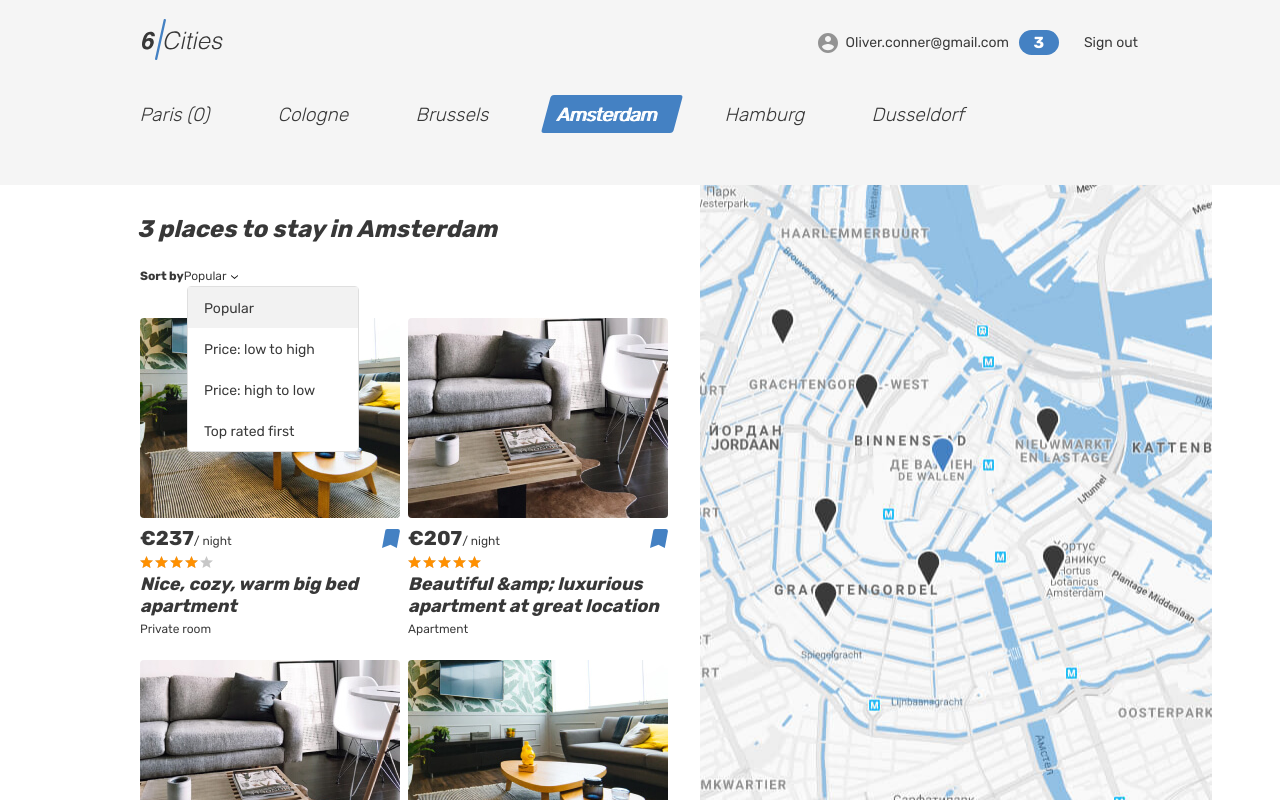
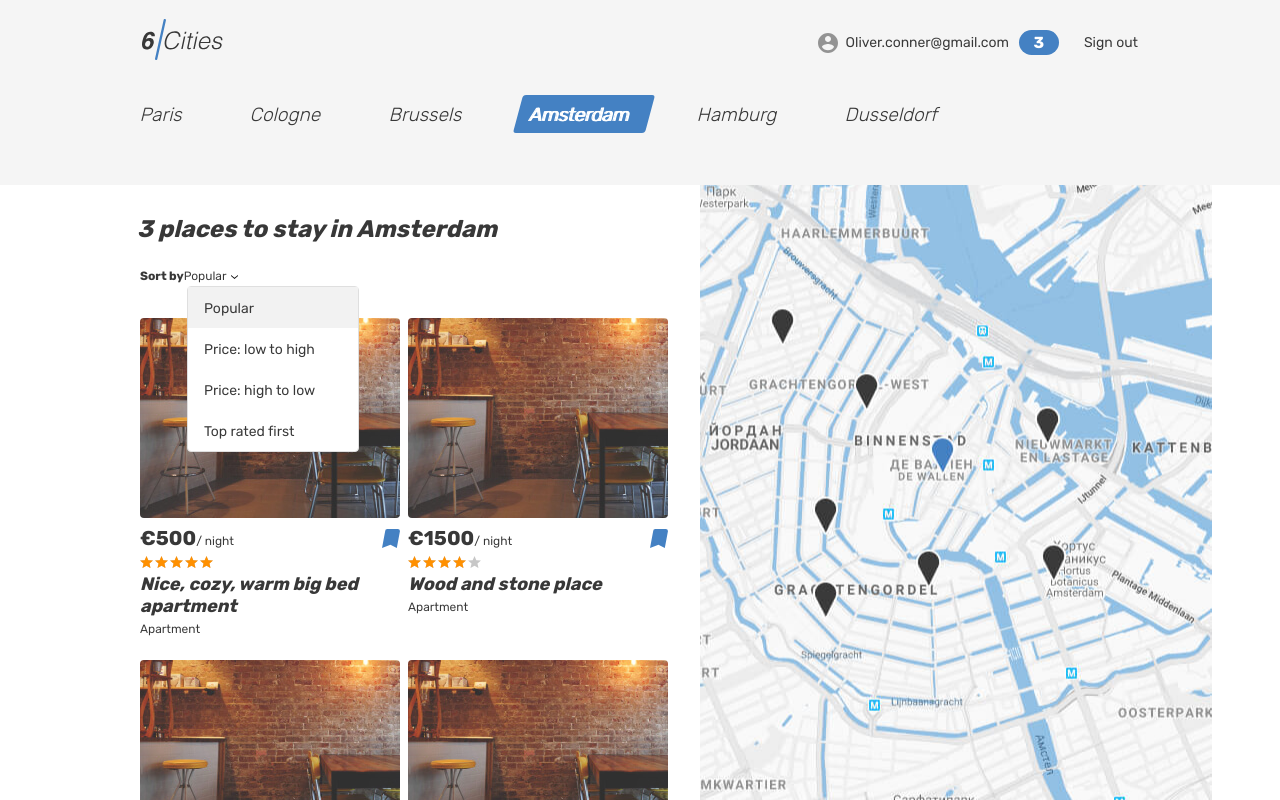
Before and after one commit to htmlacademy-react/2078917-six-cities-11, a React (Create React App) app in the folder project/: page / in a window 1280 px wide. Built offline with nearby package versions, Linux system fonts and the light colour scheme.

Commit message:
Исправляет замечания

```diff
--- a/project/src/components/app/app.tsx
+++ b/project/src/components/app/app.tsx
@@ -8,7 +8,10 @@ type AppProps = {
 
 function App({ offersNumber, offers }: AppProps): JSX.Element {
   return (
-    <MainPage offersNumber={offersNumber} offers={offers}/>
+    <MainPage
+      offersNumber={offersNumber}
+      offers={offers}
+    />
   );
 }
 
--- a/project/src/components/offer-list/offer-list.tsx
+++ b/project/src/components/offer-list/offer-list.tsx
@@ -11,7 +11,7 @@ function OfferList({ offers, setActiveCard }: OfferProps): JSX.Element {
     <>
       {offers.map(
         (offer, id) => {
-          const keyValue = `${id}`;
+          const keyValue = id;
           return (
             <PropertyCard
               key={keyValue}
--- a/project/src/components/property-card/property-card.tsx
+++ b/project/src/components/property-card/property-card.tsx
@@ -1,6 +1,5 @@
 import { Offer } from '../../types/offer';
 import { Link } from 'react-router-dom';
-import { getRandomItem } from '../../mocks/utils';
 
 type OfferProps = {
   offer: Offer;
@@ -11,10 +10,24 @@ function PropertyCard({ offer, setActiveCard}: OfferProps ): JSX.Element {
   const { id, photos, title, type, rating, price } = offer;
 
   return (
-    <article className="cities__card place-card" onMouseOver={() => { setActiveCard && setActiveCard(offer.id); }}>
+    <article
+      className="cities__card place-card"
+      onMouseOver={() => {
+        if (setActiveCard)
+        {
+          setActiveCard(offer.id);
+        }
+      }}
+    >
       <div className="cities__image-wrapper place-card__image-wrapper">
         <Link to={`/offer/${id}`}>
-          <img className="place-card__image" src={`img/${getRandomItem(photos)}`} width="260" height="200" alt="Place" />
+          <img
+            className="place-card__image"
+            src={`img/${photos.length > 0 ? photos[0] : 'room.jpg'}`}
+            width="260"
+            height="200"
+            alt="Place"
+          />
         </Link>
       </div>
       <div className="place-card__info">
--- a/project/src/mocks/offers.ts
+++ b/project/src/mocks/offers.ts
@@ -1,52 +1,5 @@
 import { Offer } from '../types/offer';
 import { reviews } from './reviews';
-import { getRandomItem, getRandomNumber } from './utils';
-
-const titles : string[] = [
-  'Nice, cozy, warm big bed apartment',
-  'Wood and stone place',
-  'Beautiful &amp; luxurious apartment at great location',
-  'Canal View Prinsengracht'
-];
-
-const descriptions: string[] = [
-  'A quiet cozy and picturesque that hides behind a a river by the unique lightness of Amsterdam. The building is green and from 18th century.',
-  'An independent House, strategically located between Rembrand Square and National Opera, but where the bustle of the city comes to rest in this alley flowery and colorful.'
-];
-
-
-const propertyTypes: string[] = [
-  'Apartment',
-  'Private room'
-];
-
-const avatars: string[] = [
-  'avatar-angelina.jpg',
-  'avatar-max.jpg'
-];
-
-const names: string[] = [
-  'Max',
-  'Angelina',
-  'Josh',
-  'Jose',
-  'Harry',
-  'Angelina'
-];
-
-const facilities: string[] = [
-  'Wi - Fi',
-  'Washing machine',
-  'Towels',
-  'Heating',
-  'Coffee machine',
-  'Baby seat',
-  'Kitchen',
-  'Dishwasher',
-  'Cabel TV',
-  'Fridge'
-];
-
 
 export const offers: Offer[] = [
   {
@@ -59,98 +12,125 @@ export const offers: Offer[] = [
       'studio-01.jpg',
       'apartment-01.jpg'
     ],
-    title: getRandomItem(titles),
-    description: getRandomItem(descriptions),
-    isPremium: getRandomNumber(0, 1) === 1,
-    type: getRandomItem(propertyTypes),
-    rating: getRandomNumber(0,5),
-    bedroomNumber: getRandomNumber(1,4),
-    guests: getRandomNumber(1, 4),
-    price: getRandomNumber(10, 400),
+    title: 'Nice, cozy, warm big bed apartment',
+    description: 'A quiet cozy and picturesque that hides behind a a river by the unique lightness of Amsterdam. The building is green and from 18th century.',
+    isPremium: true,
+    type: 'Apartment',
+    rating: 5,
+    bedroomNumber: 3,
+    guests: 2,
+    price: 500,
     hostInfo: {
-      avatar: getRandomItem(avatars),
-      name: getRandomItem(names),
-      isPro: getRandomNumber(0, 1) === 1,
+      avatar: 'avatar-angelina.jpg',
+      name: 'Angelina',
+      isPro: true,
     },
-    facilities: facilities,
+    facilities: [
+      'Wi - Fi',
+      'Washing machine',
+      'Towels',
+      'Heating',
+      'Dishwasher',
+      'Cabel TV',
+      'Fridge'
+    ],
     reviews: reviews
   },
   {
     id: 1,
     photos: [
       'room.jpg',
+      'apartment-03.jpg',
+      'apartment-02.jpg',
       'apartment-01.jpg',
-      'apartment-02.jpg',
-      'apartment-03.jpg',
       'studio-01.jpg',
       'apartment-01.jpg'
     ],
-    title: getRandomItem(titles),
-    description: getRandomItem(descriptions),
-    isPremium: getRandomNumber(0, 1) === 1,
-    type: getRandomItem(propertyTypes),
-    rating: getRandomNumber(1, 10),
-    bedroomNumber: getRandomNumber(1, 4),
-    guests: getRandomNumber(1, 4),
-    price: getRandomNumber(10, 400),
+    title: 'Wood and stone place',
+    description: 'An independent House, strategically located between Rembrand Square and National Opera, but where the bustle of the city comes to rest in this alley flowery and colorful.',
+    isPremium: false,
+    type: 'Apartment',
+    rating: 4,
+    bedroomNumber: 2,
+    guests: 2,
+    price: 1500,
     hostInfo: {
-      avatar: getRandomItem(avatars),
-      name: getRandomItem(names),
-      isPro: getRandomNumber(0, 1) === 1,
+      avatar: 'avatar- max.jpg',
+      name: 'Max',
+      isPro: false,
     },
-    facilities: facilities,
+    facilities: [
+      'Heating',
+      'Coffee machine',
+      'Baby seat',
+      'Kitchen',
+      'Dishwasher'
+    ],
     reviews: reviews
   },
   {
     id: 2,
     photos: [
       'room.jpg',
+      'apartment-03.jpg',
+      'apartment-02.jpg',
       'apartment-01.jpg',
-      'apartment-02.jpg',
-      'apartment-03.jpg',
       'studio-01.jpg',
       'apartment-01.jpg'
     ],
-    title: getRandomItem(titles),
-    description: getRandomItem(descriptions),
-    isPremium: getRandomNumber(0, 1) === 1,
-    type: getRandomItem(propertyTypes),
-    rating: getRandomNumber(1, 10),
-    bedroomNumber: getRandomNumber(1, 4),
-    guests: getRandomNumber(1, 4),
-    price: getRandomNumber(10, 400),
+    title: 'Canal View Prinsengracht',
+    description: 'An independent House, strategically located between Rembrand Square and National Opera, but where the bustle of the city comes to rest in this alley flowery and colorful.',
+    isPremium: false,
+    type: 'Apartment',
+    rating: 3,
+    bedroomNumber: 7,
+    guests: 7,
+    price: 11500,
     hostInfo: {
-      avatar: getRandomItem(avatars),
-      name: getRandomItem(names),
-      isPro: getRandomNumber(0, 1) === 1,
+      avatar: 'avatar-max.jpg',
+      name: 'Max',
+      isPro: true,
     },
-    facilities: facilities,
+    facilities: [
+      'Wi - Fi',
+      'Washing machine',
+      'Towels',
+      'Heating',
+      'Coffee machine',
+      'Baby seat',
+      'Kitchen',
+      'Dishwasher',
+      'Cabel TV',
+      'Fridge'
+    ],
     reviews: reviews
   },
   {
     id: 3,
     photos: [
       'room.jpg',
-      'apartment-01.jpg',
       'apartment-02.jpg',
       'apartment-03.jpg',
+      'apartment-01.jpg',
       'studio-01.jpg',
       'apartment-01.jpg'
     ],
-    title: getRandomItem(titles),
-    description: getRandomItem(descriptions),
-    isPremium: getRandomNumber(0, 1) === 1,
-    type: getRandomItem(propertyTypes),
-    rating: getRandomNumber(1, 10),
-    bedroomNumber: getRandomNumber(1, 4),
-    guests: getRandomNumber(1, 4),
-    price: getRandomNumber(10, 400),
+    title: 'Beautiful &amp; luxurious apartment at great location',
+    description: 'An independent House, strategically located between Rembrand Square and National Opera, but where the bustle of the city comes to rest in this alley flowery and colorful.',
+    isPremium: true,
+    type: 'Private room',
+    rating: 1,
+    bedroomNumber: 1,
+    guests: 1,
+    price: 100,
     hostInfo: {
-      avatar: getRandomItem(avatars),
-      name: getRandomItem(names),
-      isPro: getRandomNumber(0, 1) === 1,
+      avatar: 'avatar-max.jpg',
+      name: 'Harry',
+      isPro: false,
     },
-    facilities: facilities,
+    facilities: [
+      'Wi - Fi'
+    ],
     reviews: reviews
-  }
+  },
 ];
--- a/project/src/mocks/reviews.ts
+++ b/project/src/mocks/reviews.ts
@@ -1,57 +1,36 @@
 import { Review } from '../types/review';
-import { getRandomItem, getRandomNumber } from './utils';
-
-const avatars: string[] = [
-  'avatar-angelina.jpg',
-  'avatar-max.jpg'
-];
-
-const texts: string[] = [
-  'A quiet cozy and picturesque that hides behind a a river by the unique lightness of Amsterdam. The building is green and from 18th century.',
-  'An independent House, strategically located between Rembrand Square and National Opera, but where the bustle of the city comes to rest in this alley flowery and colorful.',
-  'A quiet cozy and picturesque that hides behind a a river by the unique lightness of Amsterdam. The building is green and from 18th century.'
-];
-
-const names: string[] = [
-  'Max',
-  'Angelina',
-  'Josh',
-  'Jose',
-  'Harry',
-  'Angelina'
-];
 
 export const reviews: Review[] = [
   {
     id: 0,
-    avatar: getRandomItem(avatars),
-    name: getRandomItem(names),
-    mark: getRandomNumber(0, 5),
-    date: Date.now(),
-    text: getRandomItem(texts)
+    avatar: 'avatar-angelina.jpg',
+    name: 'Angelina',
+    mark: 2,
+    date: new Date(Date.now()).toLocaleDateString(),
+    text: 'A quiet cozy and picturesque that hides behind a a river by the unique lightness of Amsterdam. The building is green and from 18th century.'
   },
   {
     id: 1,
-    avatar: getRandomItem(avatars),
-    name: getRandomItem(names),
-    mark: getRandomNumber(0, 5),
-    date: Date.now(),
-    text: getRandomItem(texts)
+    avatar: 'avatar-max.jpg',
+    name: 'Max',
+    mark: 2,
+    date: new Date(Date.now()).toLocaleDateString(),
+    text: 'An independent House, strategically located between Rembrand Square and National Opera, but where the bustle of the city comes to rest in this alley flowery and colorful.'
   },
   {
     id: 2,
-    avatar: getRandomItem(avatars),
-    name: getRandomItem(names),
-    mark: getRandomNumber(0, 5),
-    date: Date.now(),
-    text: getRandomItem(texts)
+    avatar: 'avatar-max.jpg',
+    name: 'Josh',
+    mark: 1,
+    date: new Date(Date.now()).toLocaleDateString(),
+    text: 'A quiet cozy and picturesque that hides behind a a river by the unique lightness of Amsterdam. The building is green and from 18th century.'
   },
   {
     id: 3,
-    avatar: getRandomItem(avatars),
-    name: getRandomItem(names),
-    mark: getRandomNumber(0, 5),
-    date: Date.now(),
-    text: getRandomItem(texts)
+    avatar: 'avatar-angelina.jpg',
+    name: 'Angelina',
+    mark: 1,
+    date: new Date(Date.now()).toLocaleDateString(),
+    text: 'An independent House, strategically located between Rembrand Square and National Opera, but where the bustle of the city comes to rest in this alley flowery and colorful.'
   },
 ];
--- a/project/src/pages/main/main.tsx
+++ b/project/src/pages/main/main.tsx
@@ -10,7 +10,7 @@ type MainPageProps = {
 };
 
 function MainPage({ offersNumber, offers }: MainPageProps): JSX.Element {
-  const [selectedCard, setActiveCard] = useState(0);
+  const [, setActiveCard] = useState(0);
   return (
     <div className="page page--gray page--main">
       <header className="header">
@@ -46,32 +46,50 @@ function MainPage({ offersNumber, offers }: MainPageProps): JSX.Element {
           <section className="locations container">
             <ul className="locations__list tabs__list">
               <li className="locations__item">
-                <a className="locations__item-link tabs__item" href="/">
-                  <span>Paris ({selectedCard})</span>
+                <a
+                  className="locations__item-link tabs__item"
+                  href="/"
+                >
+                  <span>Paris</span>
                 </a>
               </li>
               <li className="locations__item">
-                <a className="locations__item-link tabs__item" href="/">
+                <a
+                  className="locations__item-link tabs__item"
+                  href="/"
+                >
                   <span>Cologne</span>
                 </a>
               </li>
               <li className="locations__item">
-                <a className="locations__item-link tabs__item" href="/">
+                <a
+                  className="locations__item-link tabs__item"
+                  href="/"
+                >
                   <span>Brussels</span>
                 </a>
               </li>
               <li className="locations__item">
-                <a className="locations__item-link tabs__item tabs__item--active" href="/">
+                <a
+                  className="locations__item-link tabs__item tabs__item--active"
+                  href="/"
+                >
                   <span>Amsterdam</span>
                 </a>
               </li>
               <li className="locations__item">
-                <a className="locations__item-link tabs__item" href="/">
+                <a
+                  className="locations__item-link tabs__item"
+                  href="/"
+                >
                   <span>Hamburg</span>
                 </a>
               </li>
               <li className="locations__item">
-                <a className="locations__item-link tabs__item" href="/">
+                <a
+                  className="locations__item-link tabs__item"
+                  href="/"
+                >
                   <span>Dusseldorf</span>
                 </a>
               </li>
@@ -83,7 +101,11 @@ function MainPage({ offersNumber, offers }: MainPageProps): JSX.Element {
             <section className="cities__places places">
               <h2 className="visually-hidden">Places</h2>
               <b className="places__found">{offersNumber} places to stay in Amsterdam</b>
-              <form className="places__sorting" action="#" method="get">
+              <form
+                className="places__sorting"
+                action="#"
+                method="get"
+              >
                 <span className="places__sorting-caption">Sort by</span>
                 <span className="places__sorting-type" tabIndex={0}>
                   Popular
@@ -99,7 +121,10 @@ function MainPage({ offersNumber, offers }: MainPageProps): JSX.Element {
                 </ul>
               </form>
               <div className="cities__places-list places__list tabs__content">
-                <OfferList {...{ offers, setActiveCard}} />
+                <OfferList
+                  offers={offers}
+                  setActiveCard={setActiveCard}
+                />
               </div>
             </section>
             <div className="cities__right-section">
--- a/project/src/types/review.ts
+++ b/project/src/types/review.ts
@@ -3,6 +3,6 @@ export type Review = {
   avatar: string;
   name: string;
   mark: number;
-  date: number;
+  date: string;
   text: string;
 };
```
Also changed, not shown: project/src/components/comment-form/comment-form.tsx (+46 -39 lines), project/src/components/logo/logo.tsx (+11 -2 lines), project/src/pages/favorites/favorites.tsx (+35 -10 lines), project/src/pages/property/property.tsx (+44 -16 lines).
